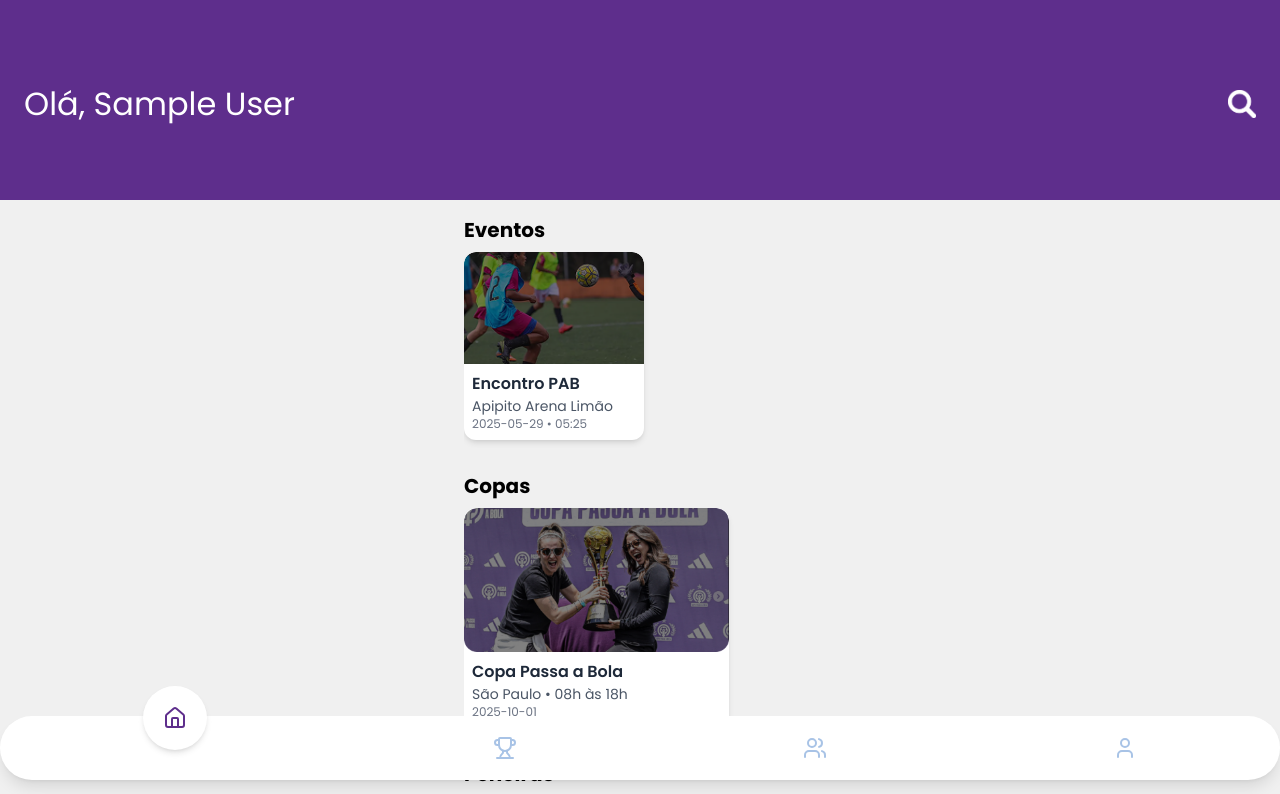
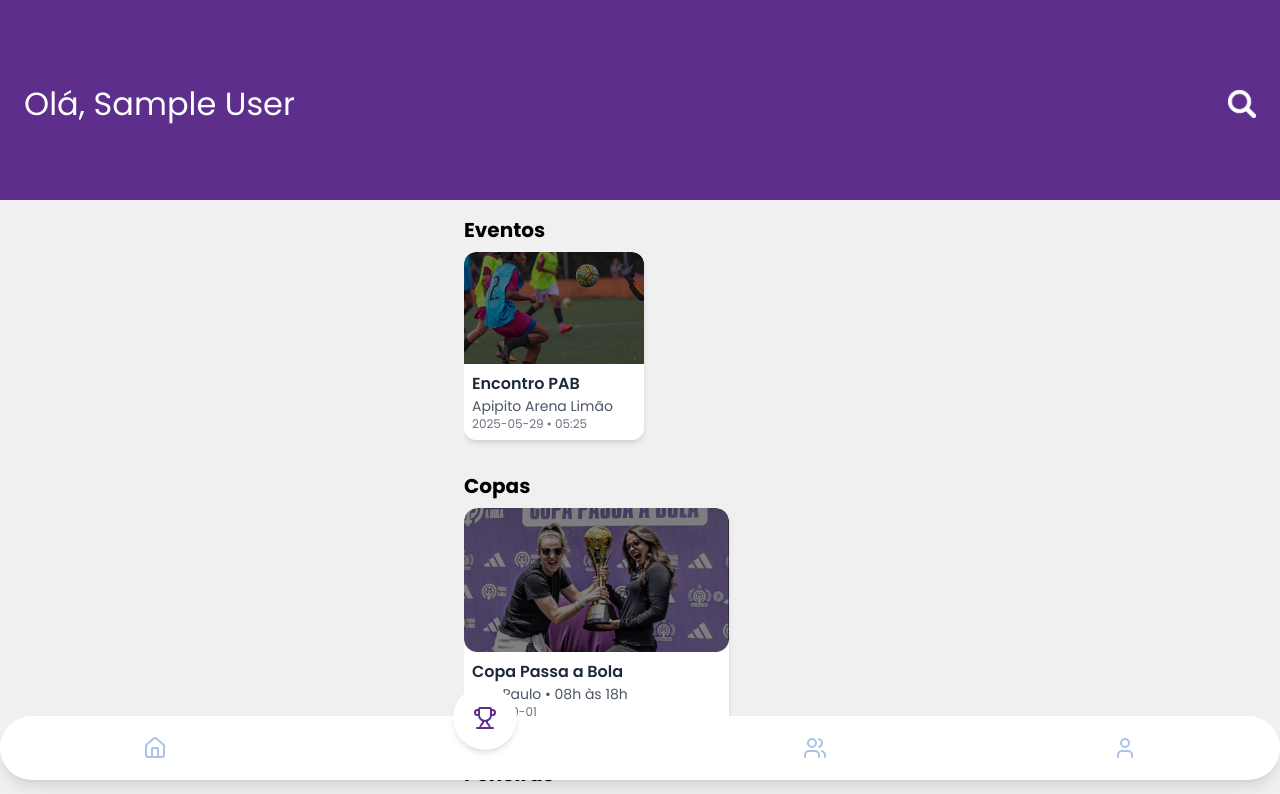
Before and after one commit to thns7/passa-a-bola, a Next.js app: page /events in a window 1280 px wide. Shown: the top 794 px of the page. Built offline with nearby package versions, Linux system fonts and the light colour scheme; sample sign-in values are in the browser's storage.

Commit message:
fix: BottomNav Events

```diff
--- a/app/components/BottomNav.js
+++ b/app/components/BottomNav.js
@@ -7,7 +7,7 @@ const BottomNav = ({ activeIndex, onChange }) => {
   const router = useRouter()
 
   const items = [
-      { icon: <Home size={24} />, label: "Home", href: "/" },
+      { icon: <Home size={24} />, label: "Home", href: "/home" },
       { icon: <Trophy size={24} />, label: "Torneios", href: "/events" },
       { icon: <Users size={24} />, label: "Times", href: "/times" },
       { icon: <User size={24} />, label: "Perfil", href: "/perfil" },
--- a/app/events/page.js
+++ b/app/events/page.js
@@ -7,13 +7,13 @@ import BottomNav from "../components/BottomNav";
 
 export default function HomePage() {
   const [user, setUser] = useState(null);
-  const [active, setActive] = useState(0);
+  const [active, setActive] = useState(1);
   const [eventos, setEventos] = useState([]);
   const [copas, setCopas] = useState([]);
   const [peneiras, setPeneiras] = useState([]);
   const router = useRouter();
 
-  // Carrega usuário do localStorage
+
   useEffect(() => {
     const currentUser = localStorage.getItem("currentUser");
     if (currentUser) {
@@ -23,7 +23,7 @@ export default function HomePage() {
     }
   }, [router]);
 
-  // Carrega dados da API fake
+
   useEffect(() => {
     async function load() {
       try {
@@ -49,12 +49,12 @@ export default function HomePage() {
 
   return (
     <div className="bg-[#F0F0F0] min-h-screen flex flex-col">
-      {/* Header */}
+
       <Header name={user.name || "Usuário"} />
 
-      {/* Conteúdo principal */}
+
       <main className="flex-1 max-w-[24rem] mx-auto px-4 py-4 space-y-6 pb-24">
-        {/* Eventos */}
+
         <section>
           <h2 className="text-xl font-bold mb-2">Eventos</h2>
           <div className="flex gap-4 overflow-x-auto pb-2">
@@ -136,7 +136,7 @@ export default function HomePage() {
 
       </main>
 
-      {/* BottomNav fixo */}
+
       <div className="fixed bottom-0 left-0 w-full z-50">
         <BottomNav activeIndex={active} onChange={setActive} />
       </div>
```
